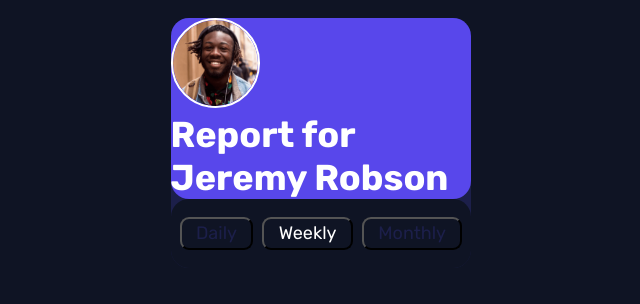
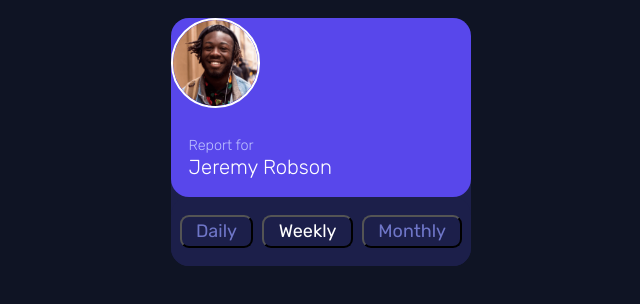
Before and after one commit to Glenda9031/Time_Tracking_Dashboard_Main_2, a plain HTML site: page index.html in a window 1280 px wide. Shown: the whole page, without its empty margins (301-941 px from the left). Drawn offline with Linux system fonts and the light colour scheme.

Commit message:
Update style.css

```diff
--- a/css/style.css
+++ b/css/style.css
@@ -18,6 +18,8 @@
 
     /* Cards */
     --bg: var(--neutral-2);
+    --text: #fff;
+    --transition: 200ms ease-in-out;
 }
 
 *,
@@ -34,7 +36,7 @@ html {
 
 body {
     font-family: 'Rubik', sans-serif;
-    color: #fff;
+    color: var(--text);
     background-color: var(--neutral-1);
     display: grid;
     place-items: center;
@@ -52,15 +54,9 @@ body {
     border-radius: 1rem;
 }
 
-.card > div{
+.card > div {
     border-radius: 1rem;
     background-color: var(--bg);
-}
-
-.avatar {
-    width: clamp(4rem, 7vw, 7.5rem);
-    border: 2px solid #fff;
-    border-radius: 100vw;
 }
 
 .card--avatar {
@@ -69,13 +65,33 @@ body {
     justify-content: space-between;
 }
 
+.avatar {
+    width: clamp(4rem, 7vw, 7.5rem);
+    border: 2px solid var(--text);
+    border-radius: 100vw;
+    object-fit: cover;
+    flex: 1 1 20%;
+}
+
+h1 {
+    font-size: 1.125rem;
+    flex: 1 1 50%;
+    font-weight: 300;
+    padding: 1rem;
+}
+
+h1 > span {
+    font-size: .8rem;
+    color: var(--neutral-4);
+}
+
 .card--avatar-top {
     --bg: var(--avatar);
     border-radius: 1rem;
 }
 
 .card--avatar-bottom {
-    --bg: var(--neutral-1);
+    --bg: var(--neutral-2);
     display: flex;
     justify-content: center;
     align-items: center;
@@ -89,12 +105,27 @@ body {
     font: inherit;
     background: none;*/
     border: none;
-    color: var(--neutral-2);
+    color: var(--neutral-3);
     flex: 1 1 100%;
     border-radius: .5rem;
     padding: .2rem .8rem;
+    cursor: pointer;
+    box-shadow: 0 0 0 -.5rem var(--bg),
+                0 0 0 -.5rem var(--avatar);
+    transition: box-shadow var(--transition),
+                color var(--transition);
 }
 
-.btn.active {
+.btn:focus-within {
+    box-shadow 0 0 0 -.1rem var(--bg),
+               0 0 0 -.8rem var(--avatar);
+}
+
+.btn:focus {
+    outline: none;
+}
+
+.btn:where(.active, :hover, :focus-within) {
     color: #fff;
+    transition: color var(--transition);
  }
```
